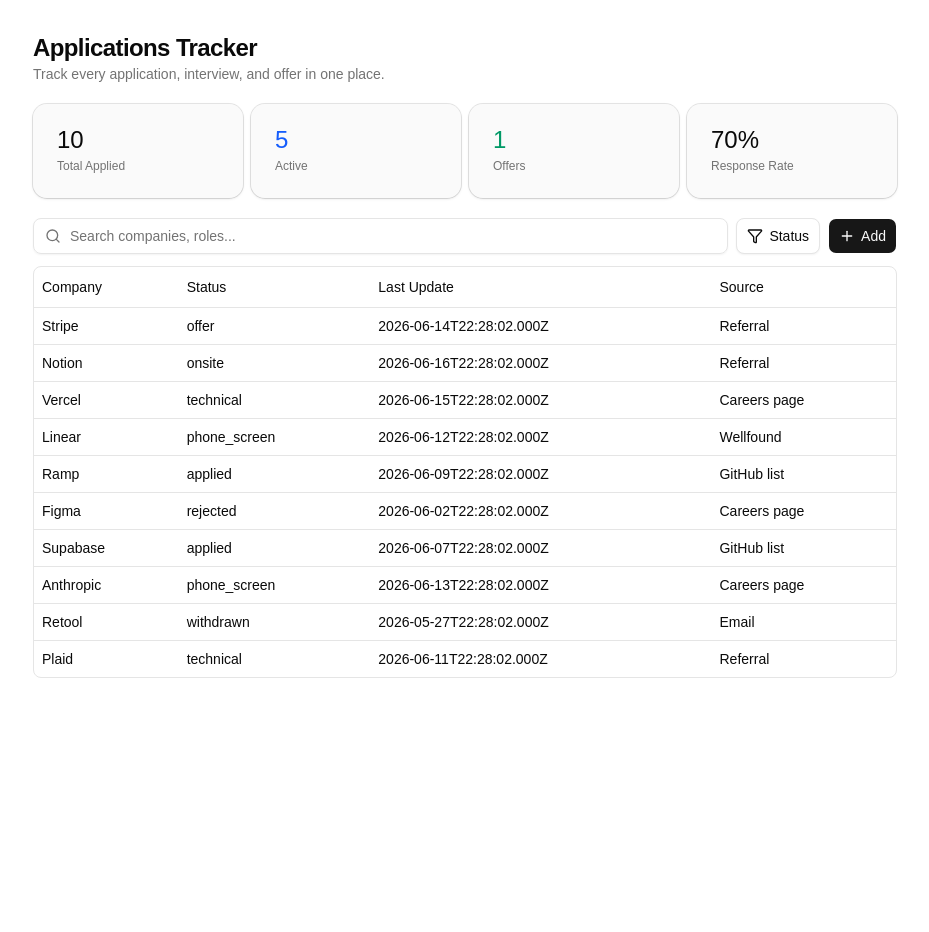
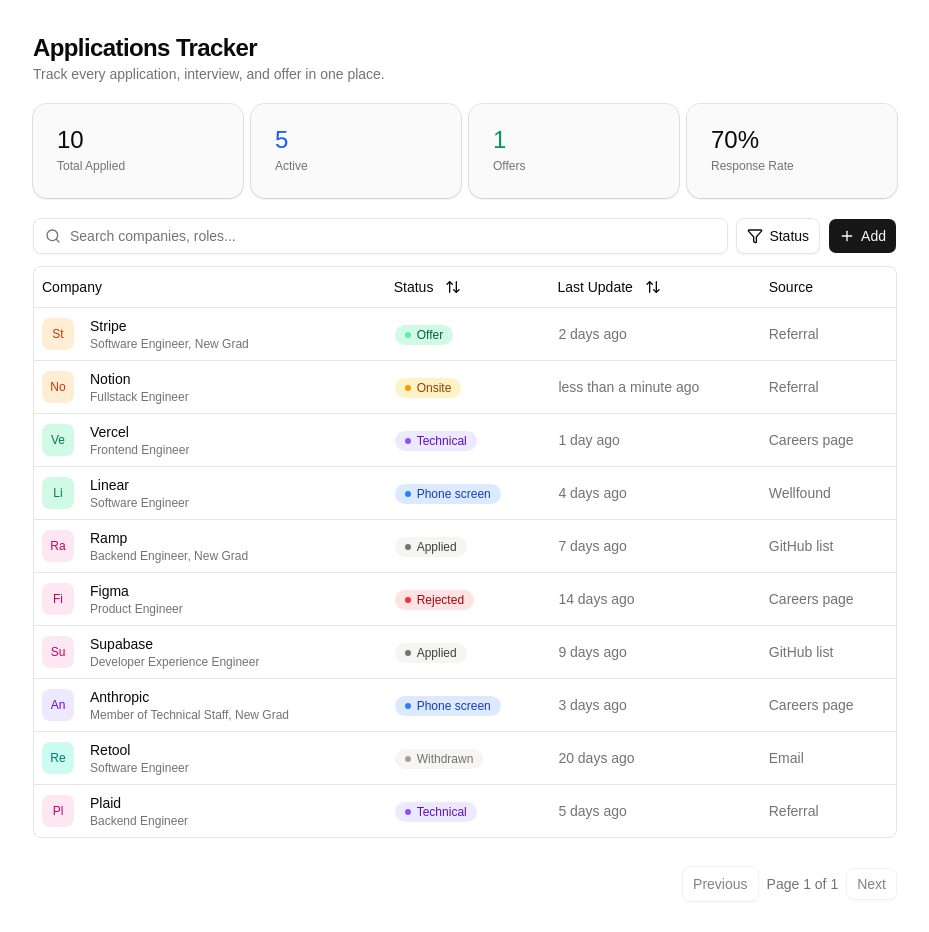
Before and after one commit to pwkariuki/applications-tracker, a React (Vite) app: page / in a window 1280 px wide. Shown: the top 932 px of the page, without its empty margins (175-1104 px from the left). Before the commit the page ends 800 px from the top, so only its background shows below. Built offline with nearby package versions, Linux system fonts and the light colour scheme.

Commit message:
dashboard complete with search, filter and pagination

```diff
--- a/package.json
+++ b/package.json
@@ -16,6 +16,7 @@
     "@tanstack/react-table": "^8.21.3",
     "class-variance-authority": "^0.7.1",
     "clsx": "^2.1.1",
+    "date-fns": "^4.4.0",
     "lucide-react": "^1.17.0",
     "radix-ui": "^1.4.3",
     "react": "^19.2.6",
--- a/src/components/dashboard/applications-table.tsx
+++ b/src/components/dashboard/applications-table.tsx
@@ -1,6 +1,6 @@
 import { useState } from "react";
 import { Input } from "@/components/ui/input";
-import { Filter, Plus, Search } from "lucide-react";
+import { Check, Filter, Plus, Search } from "lucide-react";
 import {
   DropdownMenu,
   DropdownMenuContent,
@@ -16,26 +16,60 @@ import {
   TableRow,
 } from "@/components/ui/table";
 import {
+  type ColumnFiltersState,
   flexRender,
   getCoreRowModel,
+  getFilteredRowModel,
+  getPaginationRowModel,
+  getSortedRowModel,
+  type SortingState,
   useReactTable,
 } from "@tanstack/react-table";
-import type { Application } from "@/data/types";
+import {
+  STATUS_CONFIG,
+  STATUS_LIST,
+  type Application,
+  type Status,
+} from "@/data/types";
 import { columns } from "./columns";
 
 function ApplicationsTable({ data }: { data: Application[] }) {
   const [search, setSearch] = useState<string>("");
-
-  function handleSearch(value: string) {
-    setSearch(value);
-    // TODO: perform table search with the value
-  }
+  const [sorting, setSorting] = useState<SortingState>([]);
+  const [columnFilters, setColumnFilters] = useState<ColumnFiltersState>([]);
 
   const table = useReactTable({
     data,
     columns,
+    state: {
+      sorting,
+      columnFilters,
+    },
+    initialState: {
+      pagination: { pageSize: 15 },
+    },
     getCoreRowModel: getCoreRowModel(),
+    getFilteredRowModel: getFilteredRowModel(),
+    getSortedRowModel: getSortedRowModel(),
+    getPaginationRowModel: getPaginationRowModel(),
+    onColumnFiltersChange: setColumnFilters,
+    onSortingChange: setSorting,
   });
+
+  const selectedStatuses =
+    (table.getColumn("status")?.getFilterValue() as Status[] | undefined) ?? [];
+
+  function handleSearch(value: string) {
+    setSearch(value);
+    table.getColumn("company")?.setFilterValue(value);
+  }
+
+  function toggleStatus(status: Status) {
+    const next = selectedStatuses.includes(status)
+      ? selectedStatuses.filter((s) => s !== status)
+      : [...selectedStatuses, status];
+    table.getColumn("status")?.setFilterValue(next);
+  }
 
   return (
     <div className="space-y-3">
@@ -52,13 +86,39 @@ function ApplicationsTable({ data }: { data: Application[] }) {
 
         <DropdownMenu>
           <DropdownMenuTrigger asChild>
-            <Button variant={"outline"}>
+            <Button variant={"outline"} className="gap-1.5">
               <Filter className="w-4 h-4" />
               Status
+              {selectedStatuses.length > 0 && (
+                <span className="ml-1 rounded bg-muted px-1.5 text-xs">
+                  {selectedStatuses.length}
+                </span>
+              )}
             </Button>
           </DropdownMenuTrigger>
-          <DropdownMenuContent>
-            {/** TODO: Add filters for content */}
+          <DropdownMenuContent align="end" className="w-44 p-1">
+            {STATUS_LIST.map((status) => {
+              const checked = selectedStatuses.includes(status);
+              return (
+                <Button
+                  key={status}
+                  variant={"ghost"}
+                  onClick={() => toggleStatus(status)}
+                  className="flex w-full items-center justify-start gap-2 px-2 py-1.5 text-sm font-normal hover:bg-accent"
+                >
+                  <span className="flex h-4 w-4 items-center justify-center">
+                    {checked && <Check className="h-3.5 w-3.5" />}
+                  </span>
+                  <span
+                    className={`h-2.5 w-2.5 shrink-0 rounded-full ${STATUS_CONFIG[status].dot}`}
+                    aria-hidden="true"
+                  />
+                  <span className="text-left">
+                    {STATUS_CONFIG[status].label}
+                  </span>
+                </Button>
+              );
+            })}
           </DropdownMenuContent>
         </DropdownMenu>
 
@@ -113,6 +173,28 @@ function ApplicationsTable({ data }: { data: Application[] }) {
           </TableBody>
         </Table>
       </div>
+
+      <div className="flex items-center justify-end gap-2 py-4">
+        <Button
+          variant={"outline"}
+          onClick={() => table.previousPage()}
+          disabled={!table.getCanPreviousPage()}
+        >
+          Previous
+        </Button>
+        <span className="text-sm text-muted-foreground">
+          Page {table.getState().pagination.pageIndex + 1} of{" "}
+          {table.getPageCount()}
+        </span>
+        <Button
+          variant={"outline"}
+          size={"sm"}
+          onClick={() => table.nextPage()}
+          disabled={!table.getCanNextPage()}
+        >
+          Next
+        </Button>
+      </div>
     </div>
   );
 }
--- a/src/components/dashboard/columns.tsx
+++ b/src/components/dashboard/columns.tsx
@@ -1,21 +1,73 @@
 import type { ColumnDef } from "@tanstack/react-table";
-import type { Application } from "@/data/types";
+import { STATUS_CONFIG, type Application } from "@/data/types";
+import { Button } from "@/components/ui/button";
+import { ArrowUpDown } from "lucide-react";
+import { formatDistanceToNow } from "date-fns";
+import CompanyCell from "@/components/dashboard/company-cell";
+import { StatusBadge } from "@/components/dashboard/status-badge";
 
 export const columns: ColumnDef<Application>[] = [
   {
     accessorKey: "company",
     header: "Company",
+    cell: ({ row }) => <CompanyCell application={row.original} />,
+    // Let search box filter on company text and roles
+    filterFn: (row, _id, value) => {
+      const app = row.original;
+      const haystack = `${app.company} ${app.role}`.toLowerCase();
+      return haystack.includes(String(value).toLowerCase());
+    },
   },
   {
     accessorKey: "status",
-    header: "Status",
+    header: ({ column }) => (
+      <Button
+        variant={"ghost"}
+        className="-ml-3 h-8 data-[state=open]:bg-accent"
+        onClick={() => column.toggleSorting(column.getIsSorted() == "asc")}
+      >
+        Status
+        <ArrowUpDown className="ml-1.5 h-3.5 w-3.5" />
+      </Button>
+    ),
+    cell: ({ row }) => <StatusBadge status={row.original.status} />,
+    // Sort by the logical application pipeline order
+    sortingFn: (a, b) =>
+      STATUS_CONFIG[a.original.status].order -
+      STATUS_CONFIG[b.original.status].order,
+    // Filter based on statuses selected in filter dropdown
+    filterFn: (row, _id, value: string[]) =>
+      value.length === 0 || value.includes(row.original.status),
   },
   {
     accessorKey: "lastUpdate",
-    header: "Last Update",
+    header: ({ column }) => (
+      <Button
+        variant={"ghost"}
+        className="-ml-3 h-8 data-[state=open]:bg-accent"
+        onClick={() => column.toggleSorting(column.getIsSorted() == "asc")}
+      >
+        Last Update
+        <ArrowUpDown className="ml-1.5 h-3.5 w-3.5" />
+      </Button>
+    ),
+    cell: ({ row }) => (
+      <div className="flex items-center text-sm text-muted-foreground">
+        {formatDistanceToNow(new Date(row.getValue("lastUpdate")), {
+          addSuffix: true,
+        })}
+        {/** TODO: Possibly add an auto updated badge */}
+      </div>
+    ),
   },
   {
     accessorKey: "source",
     header: "Source",
+    cell: ({ row }) => (
+      <span className="text-sm text-muted-foreground">
+        {row.getValue("source")}
+      </span>
+    ),
   },
+  // TODO: Add delete application action
 ];
--- /dev/null
+++ b/src/components/dashboard/company-cell.tsx
@@ -0,0 +1,41 @@
+import type { Application } from "@/data/types";
+
+// Deterministic color per company so the logo square is stable across renders
+const LOGO_COLORS = [
+  "bg-violet-100 text-violet-700 dark:bg-violet-950 dark:text-violet-300",
+  "bg-emerald-100 text-emerald-700 dark:bg-emerald-950 dark:text-emerald-300",
+  "bg-blue-100 text-blue-700 dark:bg-blue-950 dark:text-blue-300",
+  "bg-orange-100 text-orange-700 dark:bg-orange-950 dark:text-orange-300",
+  "bg-pink-100 text-pink-700 dark:bg-pink-950 dark:text-pink-300",
+  "bg-teal-100 text-teal-700 dark:bg-teal-950 dark:text-teal-300",
+];
+
+const colorFor = (company: string): string => {
+  let hash = 0;
+  for (let i = 0; i < company.length; i++) {
+    hash = company.charCodeAt(i) + ((hash << 5) - hash);
+  }
+  return LOGO_COLORS[Math.abs(hash) % LOGO_COLORS.length];
+};
+
+const CompanyCell = ({ application }: { application: Application }) => {
+  const initials = application.company.slice(0, 2);
+  return (
+    <div className="flex items-center gap-4">
+      <div
+        className={`flex h-8 w-8 shrink-0 items-center justify-center rounded-md text-xs font-medium
+        ${colorFor(application.company)}`}
+      >
+        {initials}
+      </div>
+      <div className="min-w-0">
+        <div className="truncate font-medium">{application.company}</div>
+        <div className="truncate text-xs text-muted-foreground">
+          {application.role}
+        </div>
+      </div>
+    </div>
+  );
+};
+
+export default CompanyCell;
--- /dev/null
+++ b/src/components/dashboard/status-badge.tsx
@@ -0,0 +1,17 @@
+import { STATUS_CONFIG, type Status } from "@/data/types";
+import { cn } from "@/lib/utils";
+
+export function StatusBadge({ status }: { status: Status }) {
+  const config = STATUS_CONFIG[status];
+  return (
+    <span
+      className={cn(
+        "inline-flex items-center gap-1.5 rounded-full px-2.5 py-0.5 text-xs font-medium",
+        config.badge,
+      )}
+    >
+      <span className={cn("h-1.5 w-1.5 rounded-full", config.dot)} />
+      {config.label}
+    </span>
+  );
+}
--- a/src/data/types.ts
+++ b/src/data/types.ts
@@ -1,15 +1,71 @@
 // Status of an application
-
 export type Status =
   | "applied"
-  | "referred"
   | "phone_screen"
   | "technical"
   | "onsite"
   | "offer"
+  | "signed"
   | "rejected"
-  | "withdrawn"
-  | "signed";
+  | "withdrawn";
+
+export const STATUS_CONFIG: Record<
+  Status,
+  { label: string; dot: string; badge: string; order: number }
+> = {
+  applied: {
+    label: "Applied",
+    order: 0,
+    dot: "bg-stone-500",
+    badge: "bg-stone-100 text-stone-700 dark:bg-stone-800 dark:text-stone-300",
+  },
+  phone_screen: {
+    label: "Phone screen",
+    order: 1,
+    dot: "bg-blue-500",
+    badge: "bg-blue-100 text-blue-800 dark:bg-blue-950 dark:text-blue-300",
+  },
+  technical: {
+    label: "Technical",
+    order: 2,
+    dot: "bg-violet-500",
+    badge:
+      "bg-violet-100 text-violet-800 dark:bg-violet-950 dark:text-violet-300",
+  },
+  onsite: {
+    label: "Onsite",
+    order: 3,
+    dot: "bg-amber-500",
+    badge: "bg-amber-100 text-amber-800 dark:bg-amber-950 dark:text-amber-300",
+  },
+  offer: {
+    label: "Offer",
+    order: 4,
+    dot: "bg-emerald-300",
+    badge:
+      "bg-emerald-100 text-emerald-800 dark:bg-emerald-950 dark:text-emerald-300",
+  },
+  signed: {
+    label: "Signed",
+    order: 5,
+    dot: "bg-emerald-600",
+    badge: "bg-emerald-600 text-white dark:bg-emerald-600 dark:text-white",
+  },
+  rejected: {
+    label: "Rejected",
+    order: 6,
+    dot: "bg-red-500",
+    badge: "bg-red-100 text-red-800 dark:bg-red-950 dark:text-red-300",
+  },
+  withdrawn: {
+    label: "Withdrawn",
+    order: 7,
+    dot: "bg-stone-400",
+    badge: "bg-stone-100 text-stone-500 dark:bg-stone-800 dark:text-stone-400",
+  },
+};
+
+export const STATUS_LIST = Object.keys(STATUS_CONFIG) as Status[];
 
 export type Source =
   | "Referral"
```
Also changed, not shown: 1 other file (tests, documents, lock files or other folders).
